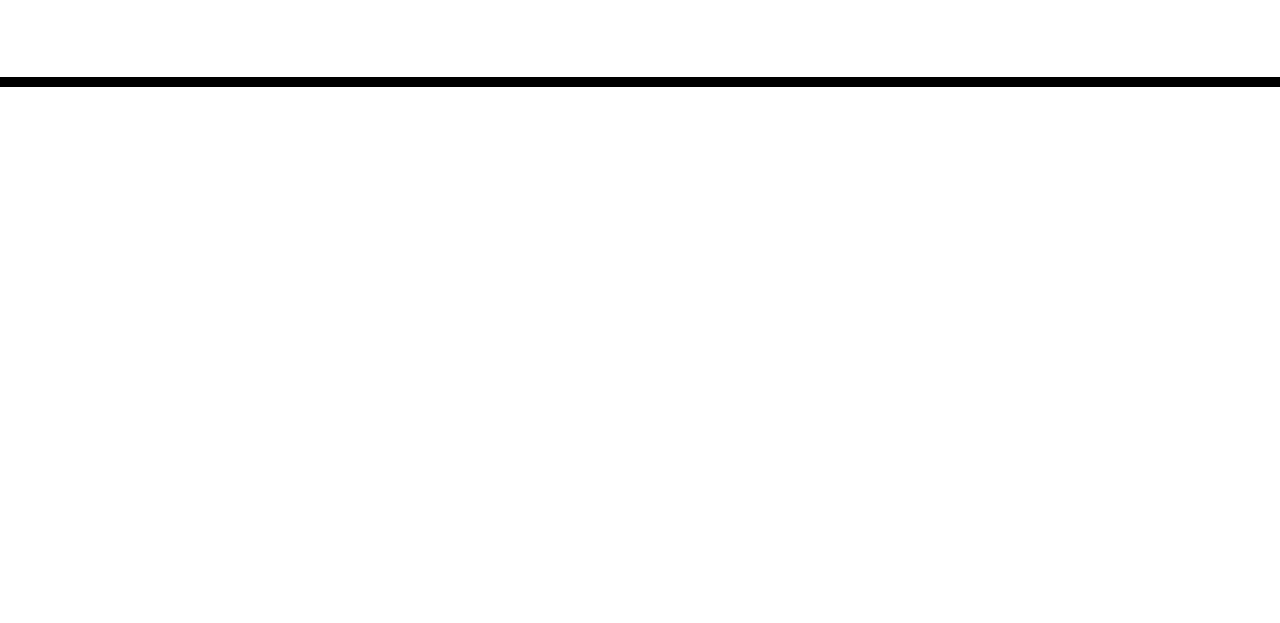
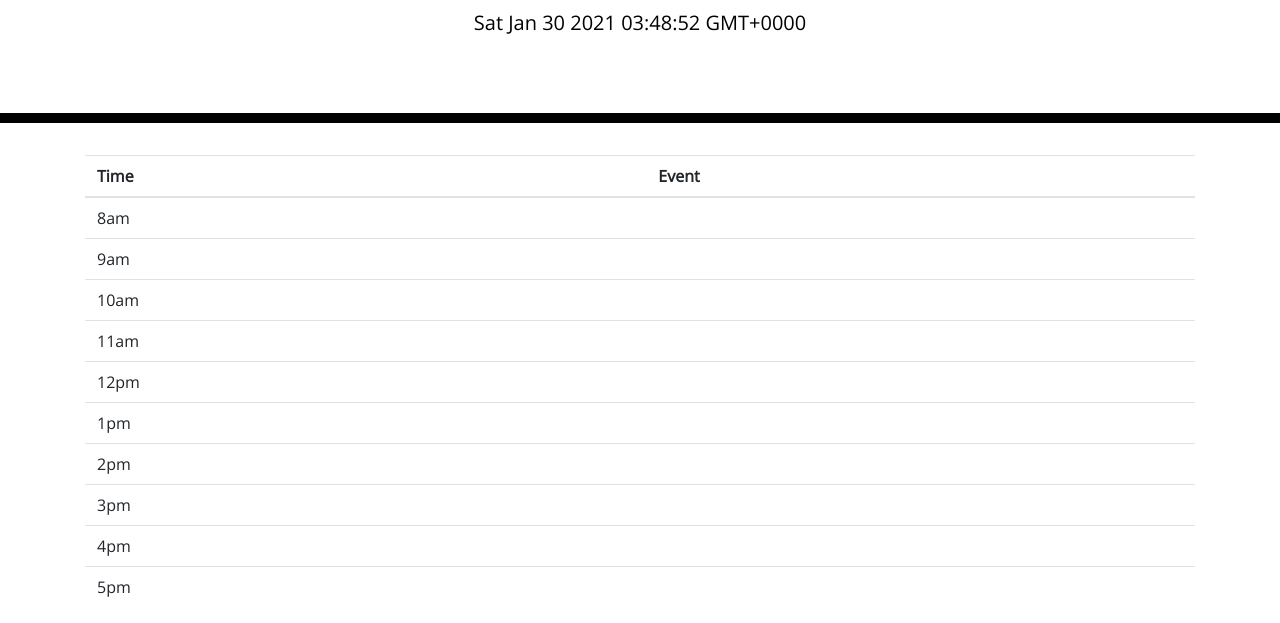
Before and after one commit to ashley-ag/05-Day-Planner, a plain HTML site: page Develop/index.html in a window 1280 px wide. Shown: the part 181-804 px from the top of the page. Drawn offline with nearby package versions, Linux system fonts and the light colour scheme.

Commit message:
adding table and editable text columns

```diff
--- a/Develop/index.html
+++ b/Develop/index.html
@@ -28,11 +28,21 @@
       <p class="lead">A simple calendar app for scheduling your work day</p>
       <p id="currentDay" class="lead"></p>
     </header>
-    <div class="container">
-      <!-- Timeblocks go here -->
+    <div class="container" id="planArea">
+     <!--Timeblocks go here-->
+     <table class="table table-hover">
+      <thead>
+        <tr>
+          <th scope="col">Time</th>
+          <th scope="col">Event</th>
+        </tr>
+      </thead>
+      <tbody id="pageTable"></tbody>
+    </table>
     </div>
 
     <script src="https://cdnjs.cloudflare.com/ajax/libs/jquery/3.2.1/jquery.min.js"></script>
     <script src="https://cdnjs.cloudflare.com/ajax/libs/moment.js/2.24.0/moment.min.js"></script>
+    <script src="/Develop/script.js"></script>
   </body>
 </html>
--- /dev/null
+++ b/Develop/script.js
@@ -0,0 +1,43 @@
+$(document).ready(function() {
+// WHEN I open the planner
+// THEN the current day is displayed at the top of the calendar
+var today = moment([]);
+$("#currentDay").text(today);
+
+// WHEN I scroll down
+// THEN I am presented with time blocks for standard business hours
+var hoursInDay = ["5pm", "4pm", "3pm", "2pm", "1pm", "12pm", "11am", "10am", "9am", "8am"];
+var eventInput = [];
+var locationInput =[];
+
+
+for (i=0; i < hoursInDay.length; i++) {
+    var table = document.getElementById("pageTable");
+    var row = table.insertRow(0);
+    var cell1 = row.insertCell(0);
+    var cell2 = row.insertCell(1);
+    cell1.innerHTML = hoursInDay[i];
+    cell2.innerHTML = "";
+    cell2.contentEditable = "true";
+
+
+}
+
+
+// WHEN I view the time blocks for that day
+// THEN each time block is color-coded to indicate whether it is in the past, present, or future
+
+
+// WHEN I click into a time block
+// THEN I can enter an event
+
+
+// WHEN I click the save button for that time block
+// THEN the text for that event is saved in local storage
+
+
+
+// WHEN I refresh the page
+// THEN the saved events persist
+
+});
```
